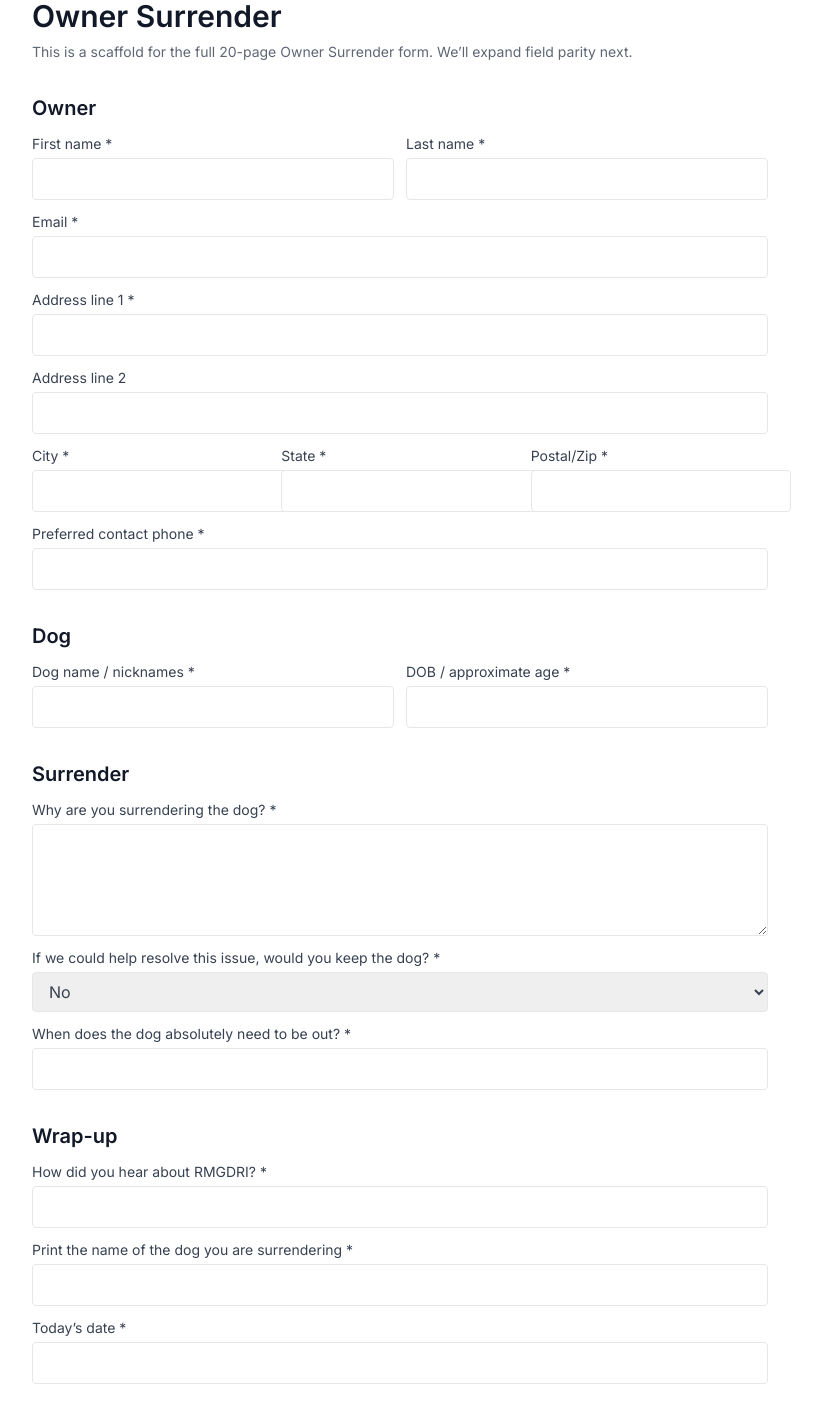
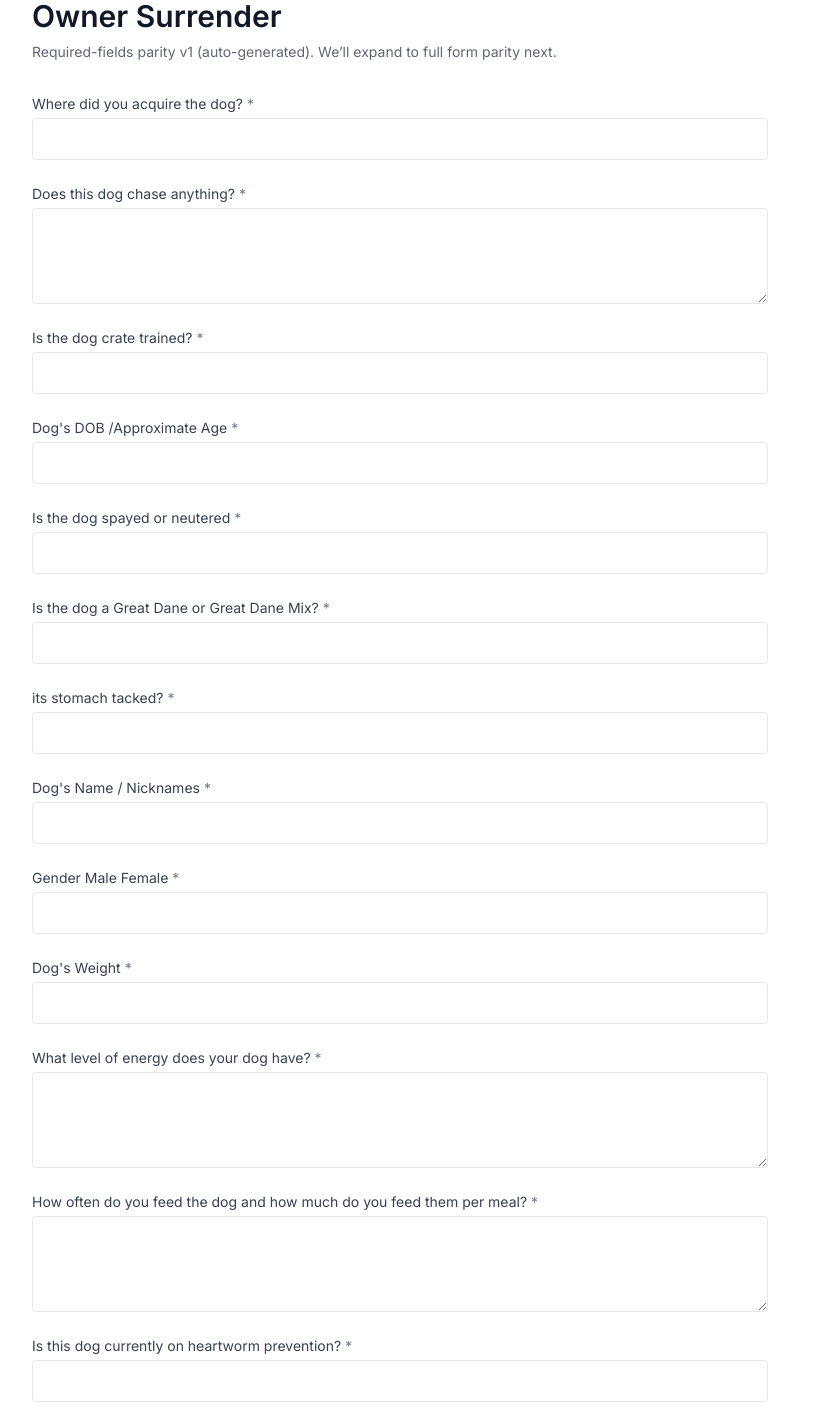
Before and after one commit to rayrich01/RMGDRI-Website, a Next.js app: page /apply/surrender in a window 1280 px wide. Shown: the part 140-1554 px from the top of the page, without its empty margins (240-1062 px from the left). Built offline with nearby package versions, Linux system fonts and the light colour scheme.

Commit message:
feat(forms): render owner surrender required fields from field map

```diff
--- a/src/app/apply/surrender/page.tsx
+++ b/src/app/apply/surrender/page.tsx
@@ -2,69 +2,64 @@
 
 import { useMemo, useState } from "react";
 import { OWNER_SURRENDER_FORM_KEY } from "@/lib/forms/owner-surrender/labels";
-
-import * as OwnerSurrenderFieldMapMod from "@/lib/forms/owner-surrender/field-map";
-
-function getOwnerSurrenderFieldMap(): Array<{ key: string; label: string; required?: boolean }> {
-  const mod: any = OwnerSurrenderFieldMapMod;
-  // Common patterns: default export, or a named export that's an array
-  if (Array.isArray(mod?.default)) return mod.default;
-  for (const k of Object.keys(mod)) {
-    if (Array.isArray(mod[k])) return mod[k];
-  }
-  throw new Error("Owner surrender field-map export not found (expected default export or named array export).");
-}
+import { OWNER_SURRENDER_FIELD_MAP } from "@/lib/forms/owner-surrender/field-map";
 
 type FormState = Record<string, any>;
 
+function isLongAnswer(label: string) {
+  const l = label.toLowerCase();
+  return (
+    l.includes("why ") ||
+    l.includes("what do you") ||
+    l.includes("what level") ||
+    l.includes("how often") ||
+    l.includes("how does") ||
+    l.includes("how long") ||
+    l.includes("history") ||
+    l.includes("describe") ||
+    l.includes("prior") ||
+    l.includes("surgeries") ||
+    l.includes("anything") ||
+    l.includes("where do you leave") ||
+    l.includes("where does the dog") ||
+    l.includes("play")
+  );
+}
+
 export default function ApplySurrenderPage() {
-  const [state, setState] = useState<FormState>(() => ({
-    owner_first_name: "",
-    owner_last_name: "",
-    owner_email: "",
-    owner_address_line1: "",
-    owner_address_line2: "",
-    owner_city: "",
-    owner_state: "",
-    owner_postal_code: "",
-    owner_contact_phone_primary: "",
-    owner_contact_phone_secondary: "",
-    dog_name: "",
-    dog_dob_or_age: "",
-    surrender_reason: "",
-    interested_in_resources_to_keep: "no",
-    surrender_deadline: "",
-    heard_about_rmgdri: "",
-    print_dog_name_cert: "",
-    certify_lawful_owner: "yes",
-    certify_over_18: "yes",
-    certify_accept_surrender_agreement: "yes",
-    release_email_to_new_owner: "no",
-    todays_date: "",
-    certify_email_communication_ack: "yes",
-  }));
+  const requiredDefs = useMemo(
+    () => OWNER_SURRENDER_FIELD_MAP.filter((f) => f.required),
+    []
+  );
+
+  const labelByKey = useMemo(() => {
+    return new Map(OWNER_SURRENDER_FIELD_MAP.map((f) => [f.key, f.label] as const));
+  }, []);
+
+  const [state, setState] = useState<FormState>(() => {
+    const init: FormState = {};
+    for (const f of requiredDefs) init[f.key] = "";
+    return init;
+  });
 
   const [submitting, setSubmitting] = useState(false);
   const [result, setResult] = useState<string | null>(null);
 
-  const requiredMissing = useMemo(() => {
-    const requiredDefs = (getOwnerSurrenderFieldMap()).filter((f) => f.required);
+  const missingKeys = useMemo(() => {
     return requiredDefs
       .filter((f) => !String(state[f.key] ?? "").trim())
       .map((f) => f.key);
-  }, [state]);
+  }, [requiredDefs, state]);
 
-  const requiredLabelByKey = useMemo(() => {
-    const m = new Map<string, string>();
-    for (const f of (getOwnerSurrenderFieldMap())) m.set(f.key, f.label);
-    return m;
-  }, []);
-async function onSubmit(e: React.FormEvent) {
+  async function onSubmit(e: React.FormEvent) {
     e.preventDefault();
     setResult(null);
 
-    if (requiredMissing.length) {
-      setResult(`Missing required fields: ${requiredMissing.map((k) => requiredLabelByKey.get(k) ?? k).join(", ")}`);
+    if (missingKeys.length) {
+      const msg = missingKeys
+        .map((k) => labelByKey.get(k) ?? k)
+        .join(", ");
+      setResult(`Missing required fields: ${msg}`);
       return;
     }
 
@@ -77,9 +72,16 @@ async function onSubmit(e: React.FormEvent) {
       });
       const json = await res.json().catch(() => null);
       if (!res.ok) {
-        setResult(`Submit failed (${res.status}): ${JSON.stringify(json)}`);
+        // If server returns missing list, format with labels
+        const missing = Array.isArray(json?.missing) ? json.missing : [];
+        const msg = missing.length
+          ? missing.map((k: string) => labelByKey.get(k) ?? k).join(", ")
+          : JSON.stringify(json);
+        setResult(`Submit failed (${res.status}): ${msg}`);
       } else {
         setResult(`Submitted OK (formKey=${OWNER_SURRENDER_FORM_KEY}) id=${json?.id ?? "null"}`);
+        // Optionally clear
+        // setState(Object.fromEntries(requiredDefs.map((f) => [f.key, ""])));
       }
     } finally {
       setSubmitting(false);
@@ -90,8 +92,9 @@ async function onSubmit(e: React.FormEvent) {
     return {
       name,
       value: state[name] ?? "",
-      onChange: (e: React.ChangeEvent<HTMLInputElement | HTMLTextAreaElement | HTMLSelectElement>) =>
-        setState((s) => ({ ...s, [name]: e.target.value })),
+      onChange: (
+        e: React.ChangeEvent<HTMLInputElement | HTMLTextAreaElement | HTMLSelectElement>
+      ) => setState((s) => ({ ...s, [name]: e.target.value })),
     };
   }
 
@@ -99,115 +102,24 @@ async function onSubmit(e: React.FormEvent) {
     <main className="mx-auto max-w-3xl px-4 py-10">
       <h1 className="text-3xl font-semibold">Owner Surrender</h1>
       <p className="mt-2 text-sm opacity-80">
-        This is a scaffold for the full 20-page Owner Surrender form. We’ll expand field parity next.
+        Required-fields parity v1 (auto-generated). We’ll expand to full form parity next.
       </p>
 
-      <form className="mt-8 space-y-8" onSubmit={onSubmit}>
-        <section className="space-y-3">
-          <h2 className="text-xl font-semibold">Owner</h2>
-          <div className="grid gap-3 sm:grid-cols-2">
-            <label className="grid gap-1">
-              <span className="text-sm">First name *</span>
-              <input className="rounded border px-3 py-2" {...bind("owner_first_name")} />
-            </label>
-            <label className="grid gap-1">
-              <span className="text-sm">Last name *</span>
-              <input className="rounded border px-3 py-2" {...bind("owner_last_name")} />
-            </label>
-          </div>
+      <form className="mt-8 space-y-6" onSubmit={onSubmit}>
+        {requiredDefs.map((f) => (
+          <label key={f.key} className="grid gap-1">
+            <span className="text-sm">
+              {f.label} <span className="opacity-70">*</span>
+            </span>
+            {isLongAnswer(f.label) ? (
+              <textarea className="min-h-24 rounded border px-3 py-2" {...bind(f.key)} />
+            ) : (
+              <input className="rounded border px-3 py-2" {...bind(f.key)} />
+            )}
+          </label>
+        ))}
 
-          <label className="grid gap-1">
-            <span className="text-sm">Email *</span>
-            <input className="rounded border px-3 py-2" type="email" {...bind("owner_email")} />
-          </label>
-
-          <label className="grid gap-1">
-            <span className="text-sm">Address line 1 *</span>
-            <input className="rounded border px-3 py-2" {...bind("owner_address_line1")} />
-          </label>
-
-          <label className="grid gap-1">
-            <span className="text-sm">Address line 2</span>
-            <input className="rounded border px-3 py-2" {...bind("owner_address_line2")} />
-          </label>
-
-          <div className="grid gap-3 sm:grid-cols-3">
-            <label className="grid gap-1">
-              <span className="text-sm">City *</span>
-              <input className="rounded border px-3 py-2" {...bind("owner_city")} />
-            </label>
-            <label className="grid gap-1">
-              <span className="text-sm">State *</span>
-              <input className="rounded border px-3 py-2" {...bind("owner_state")} />
-            </label>
-            <label className="grid gap-1">
-              <span className="text-sm">Postal/Zip *</span>
-              <input className="rounded border px-3 py-2" {...bind("owner_postal_code")} />
-            </label>
-          </div>
-
-          <label className="grid gap-1">
-            <span className="text-sm">Preferred contact phone *</span>
-            <input className="rounded border px-3 py-2" {...bind("owner_contact_phone_primary")} />
-          </label>
-        </section>
-
-        <section className="space-y-3">
-          <h2 className="text-xl font-semibold">Dog</h2>
-          <div className="grid gap-3 sm:grid-cols-2">
-            <label className="grid gap-1">
-              <span className="text-sm">Dog name / nicknames *</span>
-              <input className="rounded border px-3 py-2" {...bind("dog_name")} />
-            </label>
-            <label className="grid gap-1">
-              <span className="text-sm">DOB / approximate age *</span>
-              <input className="rounded border px-3 py-2" {...bind("dog_dob_or_age")} />
-            </label>
-          </div>
-        </section>
-
-        <section className="space-y-3">
-          <h2 className="text-xl font-semibold">Surrender</h2>
-
-          <label className="grid gap-1">
-            <span className="text-sm">Why are you surrendering the dog? *</span>
-            <textarea className="min-h-28 rounded border px-3 py-2" {...bind("surrender_reason")} />
-          </label>
-
-          <label className="grid gap-1">
-            <span className="text-sm">If we could help resolve this issue, would you keep the dog? *</span>
-            <select className="rounded border px-3 py-2" {...bind("interested_in_resources_to_keep")}>
-              <option value="">Select…</option>
-              <option value="yes">Yes</option>
-              <option value="no">No</option>
-            </select>
-          </label>
-
-          <label className="grid gap-1">
-            <span className="text-sm">When does the dog absolutely need to be out? *</span>
-            <input className="rounded border px-3 py-2" {...bind("surrender_deadline")} />
-          </label>
-        </section>
-
-        <section className="space-y-3">
-          <h2 className="text-xl font-semibold">Wrap-up</h2>
-          <label className="grid gap-1">
-            <span className="text-sm">How did you hear about RMGDRI? *</span>
-            <input className="rounded border px-3 py-2" {...bind("heard_about_rmgdri")} />
-          </label>
-
-          <label className="grid gap-1">
-            <span className="text-sm">Print the name of the dog you are surrendering *</span>
-            <input className="rounded border px-3 py-2" {...bind("print_dog_name_cert")} />
-          </label>
-
-          <label className="grid gap-1">
-            <span className="text-sm">Today’s date *</span>
-            <input className="rounded border px-3 py-2" {...bind("todays_date")} />
-          </label>
-        </section>
-
-        <div className="flex items-center gap-3">
+        <div className="flex items-center gap-3 pt-2">
           <button
             className="rounded bg-black px-4 py-2 text-white disabled:opacity-50"
             disabled={submitting}
@@ -217,6 +129,13 @@ async function onSubmit(e: React.FormEvent) {
           </button>
           {result ? <p className="text-sm">{result}</p> : null}
         </div>
+
+        <details className="text-xs opacity-70">
+          <summary className="cursor-pointer">Debug: required keys</summary>
+          <pre className="mt-2 whitespace-pre-wrap">
+            {JSON.stringify(requiredDefs.map((f) => f.key), null, 2)}
+          </pre>
+        </details>
       </form>
     </main>
   );
```
